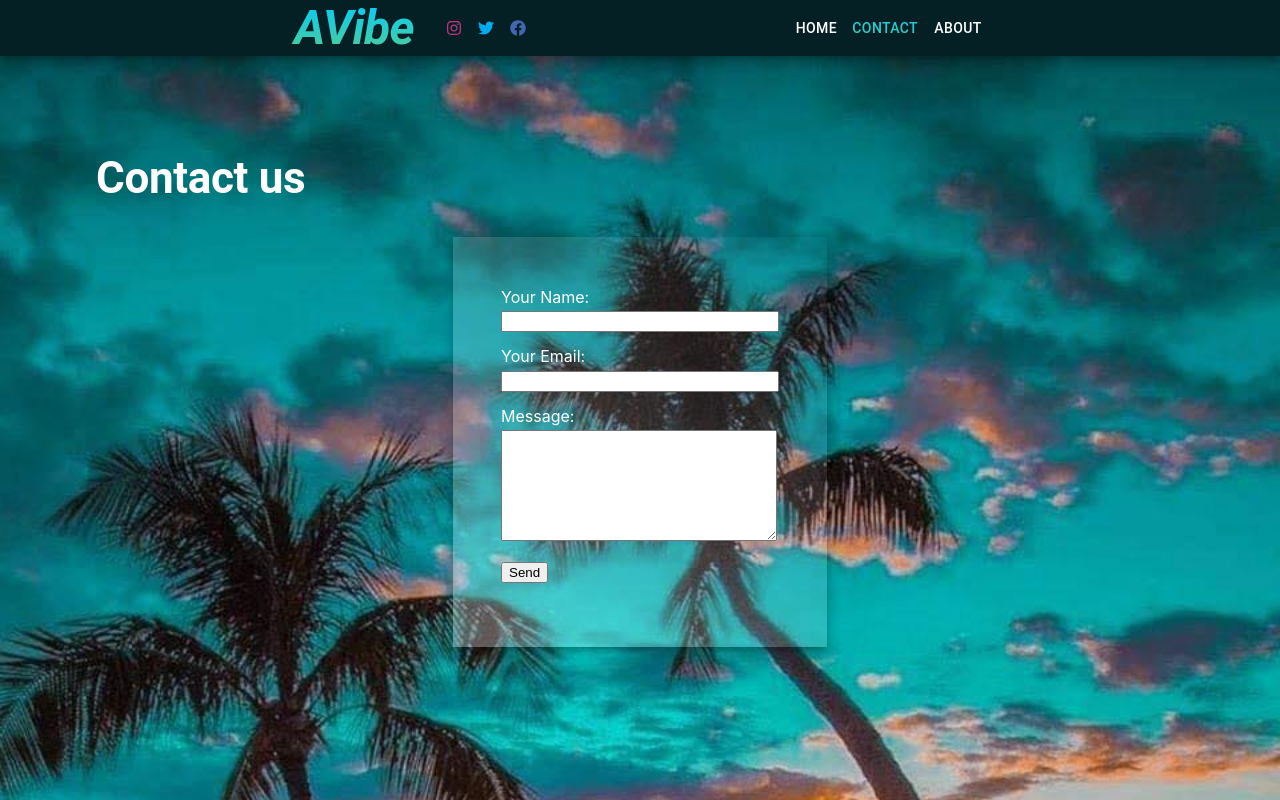
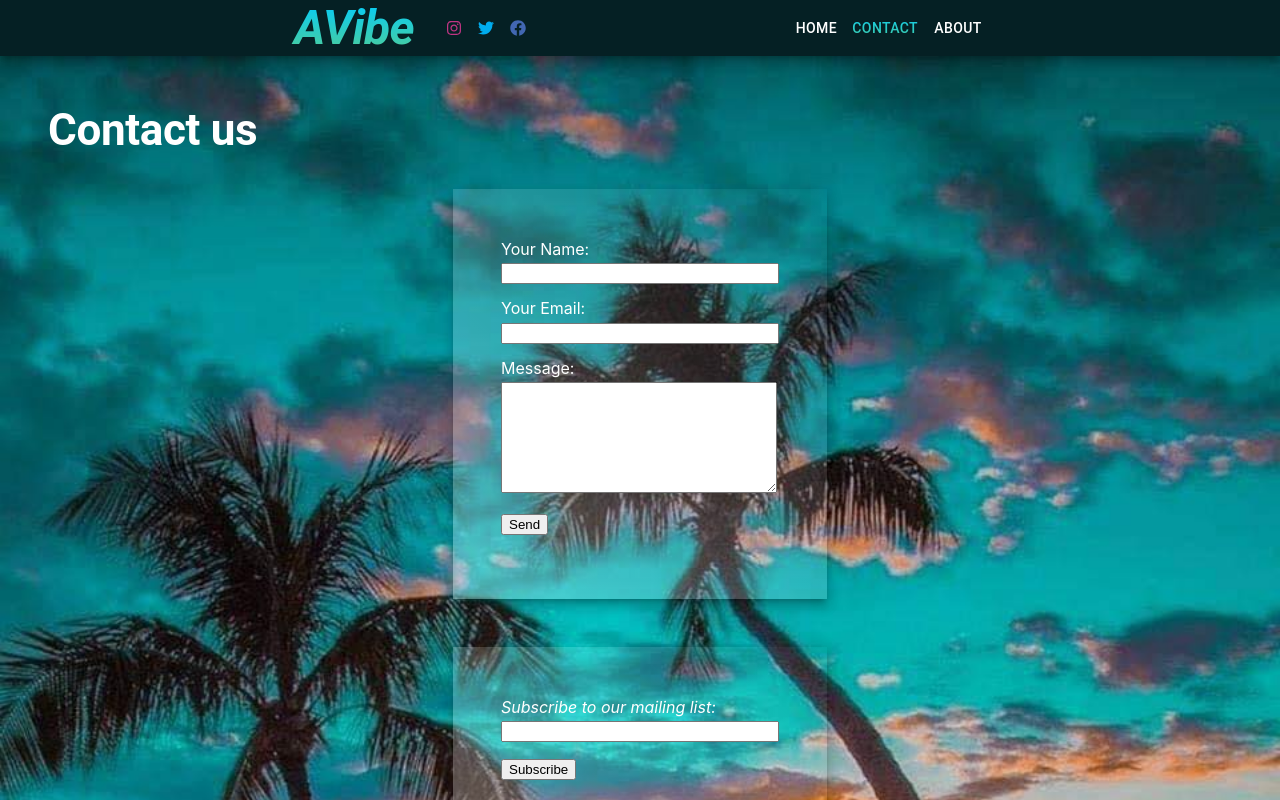
Before and after one commit to mighty6ft5max/avibe, a React (Create React App) app: page /contact in a window 1280 px wide. Shown: the top 800 px of the page. Built offline with nearby package versions, Linux system fonts and the light colour scheme.

Commit message:
including mailing list

```diff
--- a/public/index.html
+++ b/public/index.html
@@ -19,5 +19,8 @@
       <input type="email" name="email" />
       <textarea name="message"></textarea>
     </form>
+    <form name="mailing-list" netlify netlify-honeypot="bot-field" hidden>
+      <input type="email" name="email" />
+    </form>
   </body>
 </html>
--- a/src/body.jsx
+++ b/src/body.jsx
@@ -190,17 +190,14 @@ const Body = ({ classes, bodyRef }) => {
           alignItems="center"
         >
           <Grid item style={{ width: "100%" }}>
-            <Typography
-              variant="h2"
-              style={{ color: "white", padding: "48px 48px 0" }}
-            >
+            <Typography variant="h2" style={{ color: "white" }}>
               Contact us
             </Typography>
           </Grid>
           <Grid
             classes={{ root: classes.form_holder }}
             item
-            style={{ padding: 48, color: "white" }}
+            style={{ padding: 48, color: "white", marginBottom: 48 }}
           >
             <form name="contact" method="post">
               <input type="hidden" name="form-name" value="contact" />
@@ -226,6 +223,28 @@ const Body = ({ classes, bodyRef }) => {
                 <div>
                   <p>
                     <button type="submit">Send</button>
+                  </p>
+                </div>
+              </div>
+            </form>
+          </Grid>
+          <Grid
+            classes={{ root: classes.form_holder }}
+            item
+            style={{ padding: 48, color: "white" }}
+          >
+            <form name="mailing-list" method="post">
+              <input type="hidden" name="form-name" value="mailing-list" />
+              <div style={{}}>
+                <div className={classes.input_holder}>
+                  <p className={classes.input_label}>
+                    <i>Subscribe to our mailing list:</i>
+                  </p>
+                  <input className={classes.input} type="email" name="email" />
+                </div>
+                <div>
+                  <p>
+                    <button type="submit">Subscribe</button>
                   </p>
                 </div>
               </div>
```
